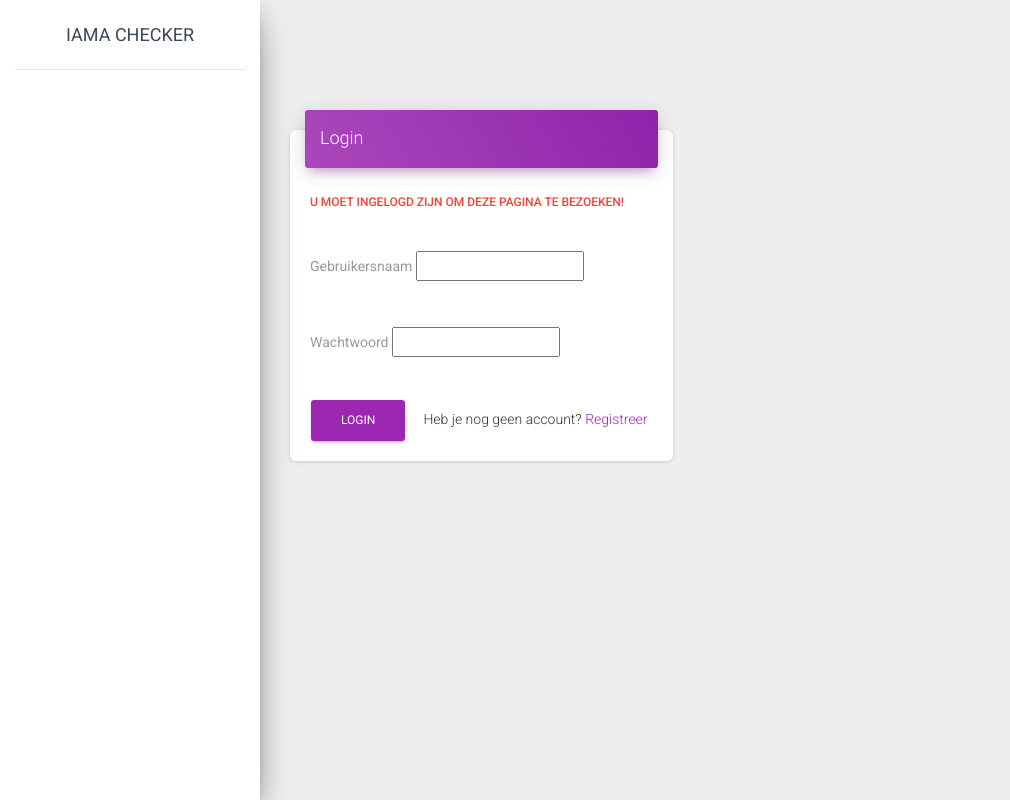
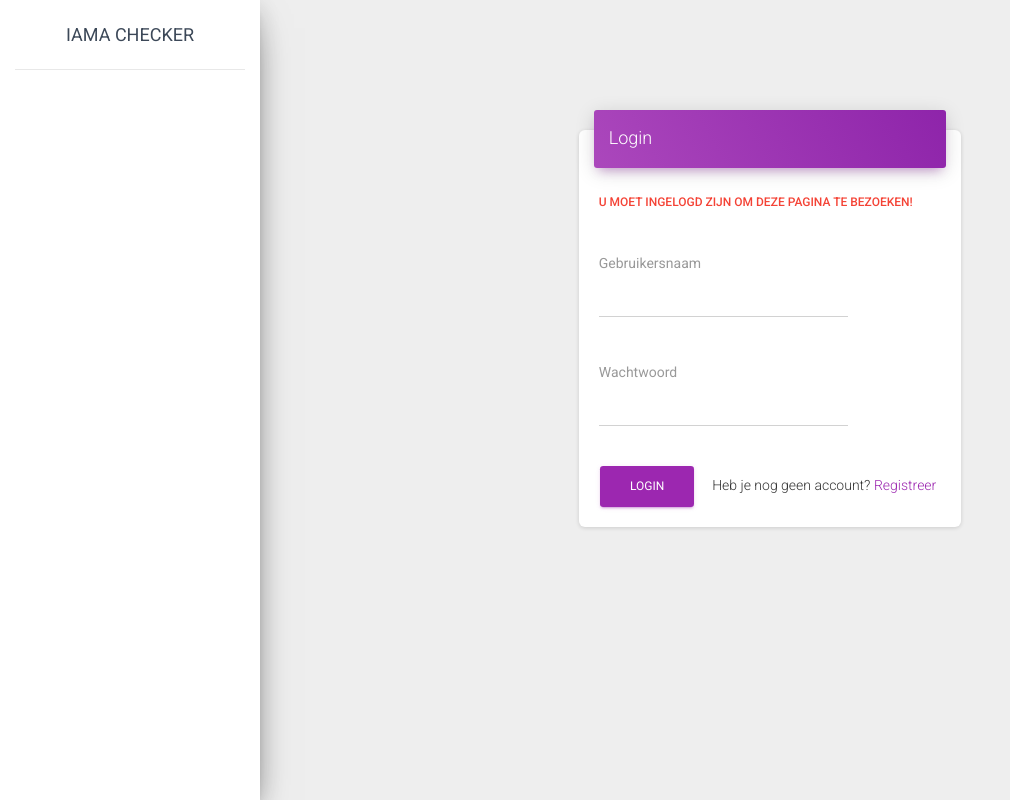
Before and after one commit to KoenBron/IAMA-checker, a Django app: page /accounts/login/?next=/add_collab/1/1 in a window 1280 px wide. Shown: the whole page, without its empty margins (0-1010 px from the left). Run offline with Django 4.2, Linux system fonts and the light colour scheme; some libraries are stand-ins or nearby versions.

```diff
--- a/iama_checker/accounts/forms.py
+++ b/iama_checker/accounts/forms.py
@@ -1,8 +1,16 @@
 from django import forms
-from django.contrib.auth.forms import UserCreationForm
+from django.contrib.auth.forms import UserCreationForm, AuthenticationForm, UsernameField
 from django.contrib.auth.models import User
 
 class RegisterForm(UserCreationForm):
     class Meta:
         model = User
         fields = ["username"]
+
+class UserLoginForm(AuthenticationForm):
+    # Init with the params of the class it inherits from
+    def __init__(self, *args, **kwargs):
+        super(UserLoginForm, self).__init__(*args, **kwargs)
+
+    username = UsernameField(widget=(forms.TextInput(attrs={"class": "form-control"})))
+    password = forms.CharField(widget=(forms.PasswordInput(attrs={"class": "form-control"})))
--- a/iama_checker/accounts/urls.py
+++ b/iama_checker/accounts/urls.py
@@ -1,9 +1,12 @@
 from django.urls import path
+from django.contrib.auth import views as auth_views
 
 from . import views
+from . import forms
 
 app_name = "accounts"
 
 urlpatterns = [
     path("register/", views.register, name="register"),
+    path("login/", auth_views.LoginView.as_view(authentication_form=forms.UserLoginForm))
 ]
--- a/iama_checker/templates/registration/logged_out.html
+++ b/iama_checker/templates/registration/logged_out.html
@@ -1,7 +1,7 @@
 {% extends 'base/base.html' %}
 
 {% block content %}
-<div class="row">
+<div class="row justify-content-center">
     <div class="col-md-5">
       <div class="card">
         <div class="card-header card-header-primary">
@@ -12,11 +12,11 @@
         <div class="card-body">
 
           <h6 class="card-category">
-              Klik hier om terug in te loggen. <a href="url {% url 'login' %}"> Login</a>
+              Klik hier om terug in te loggen. <a href="{% url 'login' %}"> Login</a>
           </h6>
         </div>
       </div>
     </div>
   </div>
 
-  {% endblcok %}
+  {% endblock %}
--- a/iama_checker/templates/registration/login.html
+++ b/iama_checker/templates/registration/login.html
@@ -1,7 +1,7 @@
 {% extends 'base/base.html' %}
 
 {% block content %}
-<div class="row">
+<div class="row align-items-center justify-content-center">
     <div class="col-md-5">
       <div class="card">
         <div class="card-header card-header-primary">
@@ -27,7 +27,7 @@
             {% csrf_token %}
 
             <div class="row">
-              <div class="col-md-12">
+              <div class="col-md-9">
                 <div class="form-group">
                   <label class="bmd-label-floating">Gebruikersnaam</label>
                   {{ form.username }}
@@ -38,7 +38,7 @@
             <br />
 
             <div class="row">
-              <div class="col-md-12">
+              <div class="col-md-9">
                 <div class="form-group">
                   <label class="bmd-label-floating">Wachtwoord</label>
                   {{ form.password }}
```
Also changed, not shown: iama_checker/db.sqlite3.
